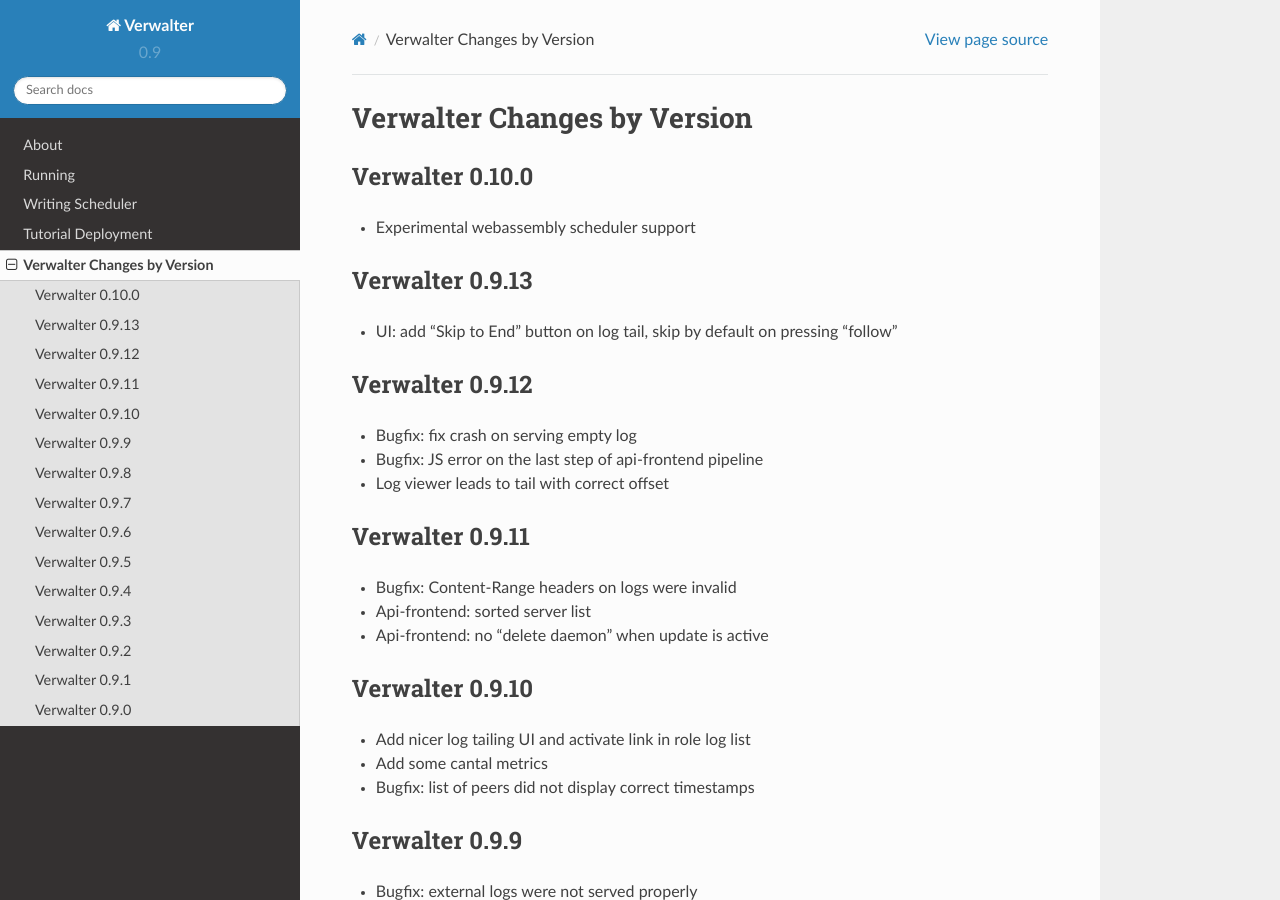
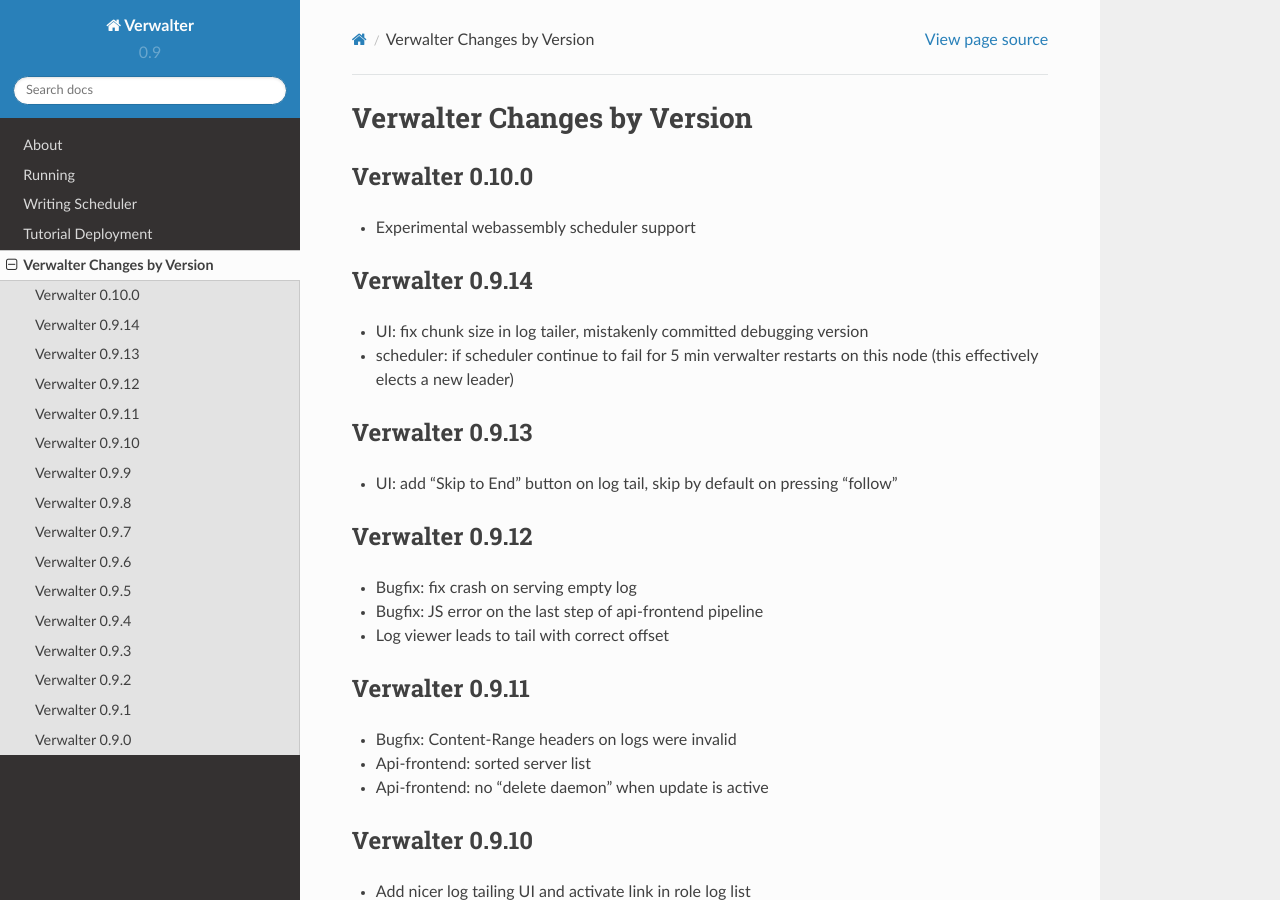
Before and after one commit to tailhook/verwalter, a Sphinx documentation site: the page built from doc/changelog.rst, in a window 1280 px wide and 900 px high. Built offline with Sphinx 7.4.7 and the Read the Docs theme 2.0.0, drawn with Linux system fonts in a browser that asks for light colours.

Commit message:
update changelog

```diff
--- a/doc/changelog.rst
+++ b/doc/changelog.rst
@@ -8,6 +8,16 @@
 ----------------
 
 * Experimental webassembly scheduler support
+
+
+.. _changelog-0.9.14:
+
+Verwalter 0.9.14
+----------------
+
+* UI: fix chunk size in log tailer, mistakenly committed debugging version
+* scheduler: if scheduler continue to fail for 5 min verwalter restarts on
+  this node (this effectively elects a new leader)
 
 
 .. _changelog-0.9.13:
```
